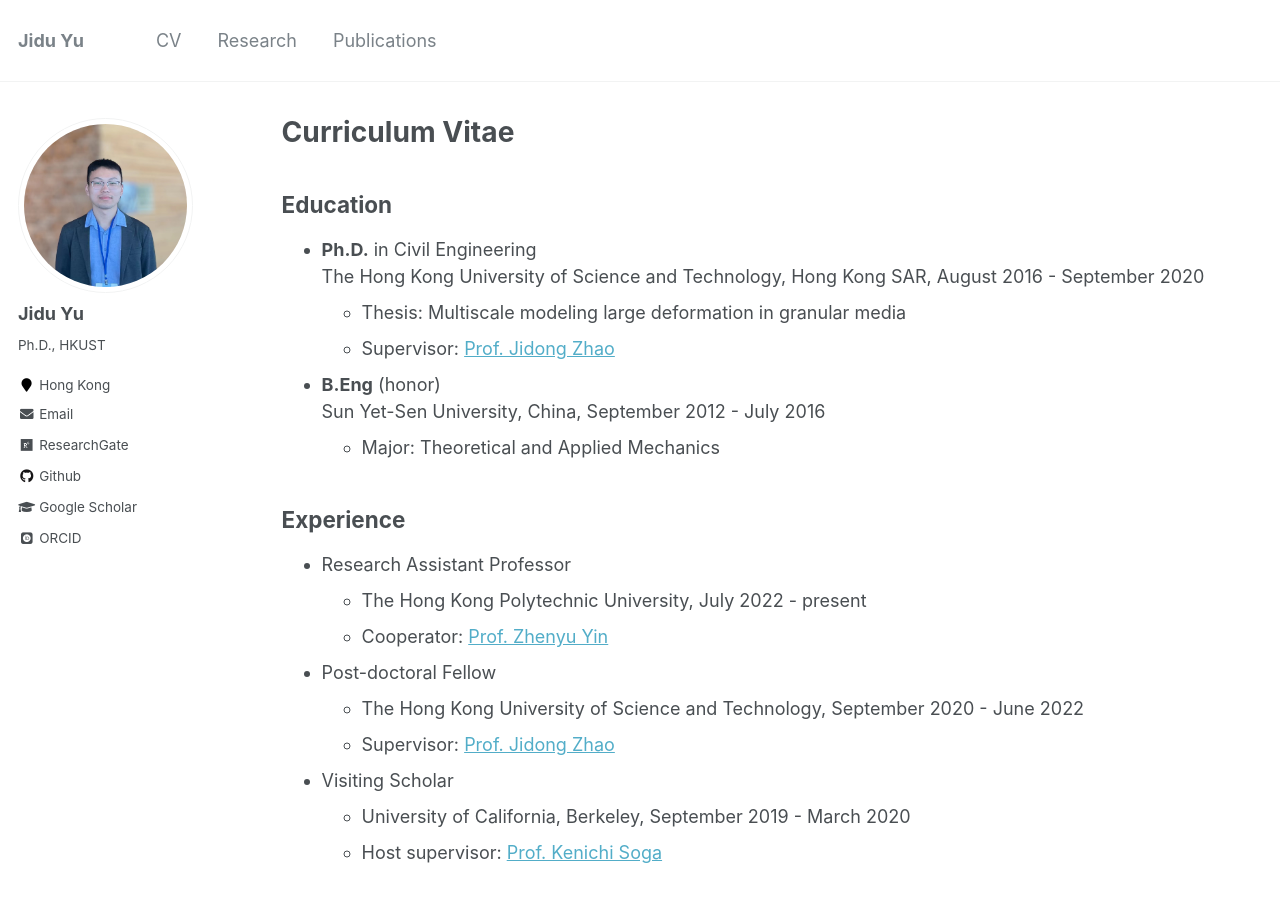
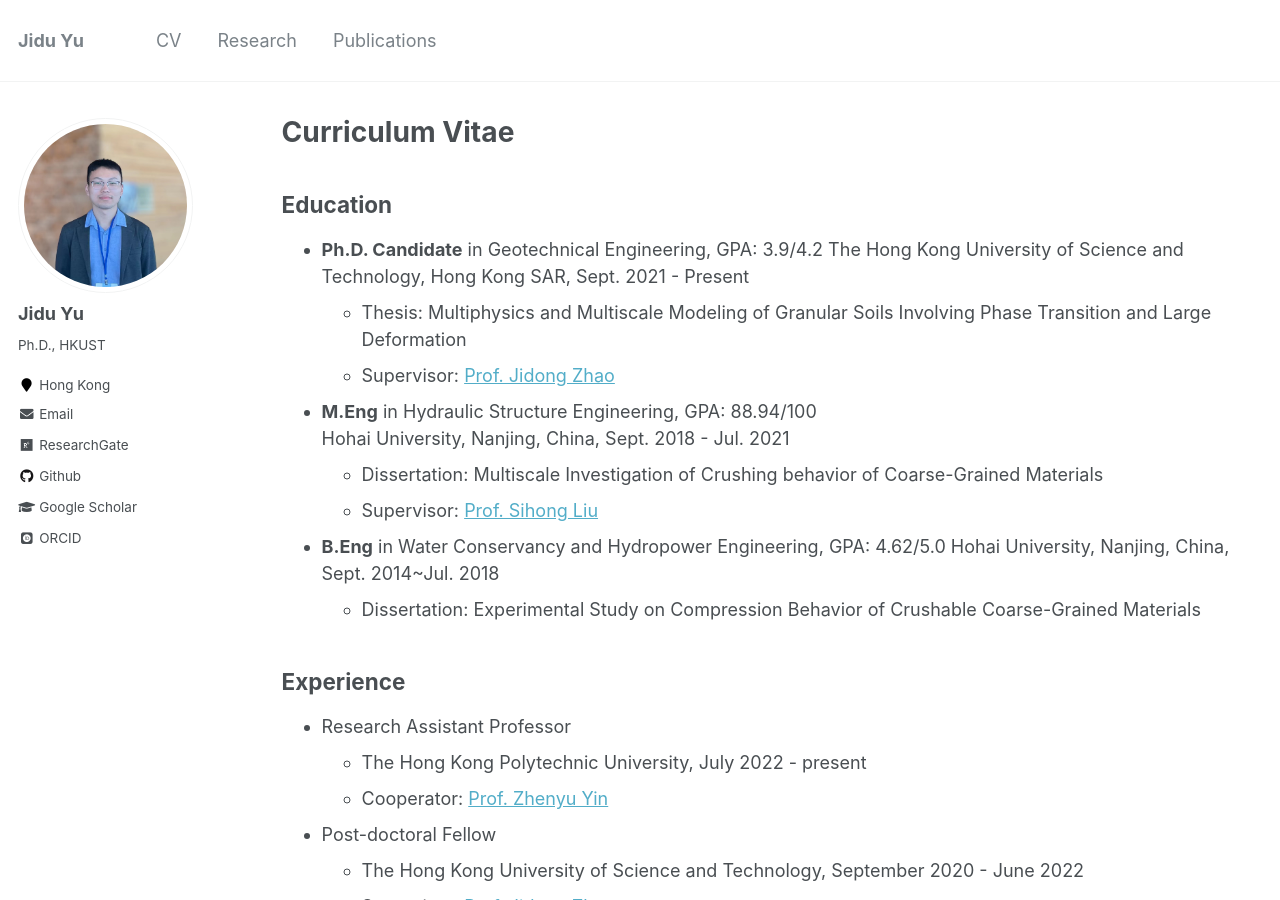
Before and after one commit to yujidu/yujidu.github.io, a Jekyll site: the page built from _pages/cv.md, in a window 1280 px wide and 900 px high. Built offline with Jekyll 4.4.1, drawn with Linux system fonts in a browser that asks for light colours; some web fonts are replaced.

Commit message:
education

```diff
--- a/_pages/cv.md
+++ b/_pages/cv.md
@@ -6,19 +6,23 @@ author_profile: true
 redirect_from:
   - /resume
 ---
-
 {% include base_path %}
 
 Education
 -----
-* __Ph.D.__ in Civil Engineering
-The Hong Kong University of Science and Technology, Hong Kong SAR, August 2016 - September 2020
-  * Thesis: Multiscale modeling large deformation in granular media
+* __Ph.D. Candidate__ in Geotechnical Engineering, GPA: 3.9/4.2
+The Hong Kong University of Science and Technology, Hong Kong SAR, Sept. 2021 - Present
+  * Thesis: Multiphysics and Multiscale Modeling of Granular Soils Involving Phase Transition and Large Deformation
   * Supervisor: [Prof. Jidong Zhao](http://jzhao.people.ust.hk/group.html)
 
-* __B.Eng__ (honor)
-Sun Yet-Sen University, China, September 2012 - July 2016
-  * Major: Theoretical and Applied Mechanics
+* __M.Eng__ in Hydraulic Structure Engineering, GPA: 88.94/100
+Hohai University, Nanjing, China, Sept. 2018 - Jul. 2021
+  * Dissertation: Multiscale Investigation of Crushing behavior of Coarse-Grained Materials
+  * Supervisor: [Prof. Sihong Liu](https://www.shliu.com/)
+
+* __B.Eng__ in Water Conservancy and Hydropower Engineering, GPA: 4.62/5.0
+Hohai University, Nanjing, China, Sept. 2014~Jul. 2018
+  * Dissertation: Experimental Study on Compression Behavior of Crushable Coarse-Grained Materials
 
 Experience
 -----
```
